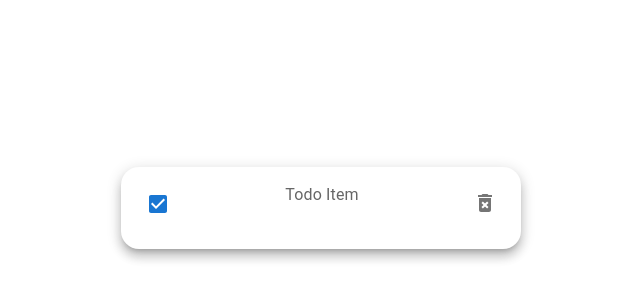
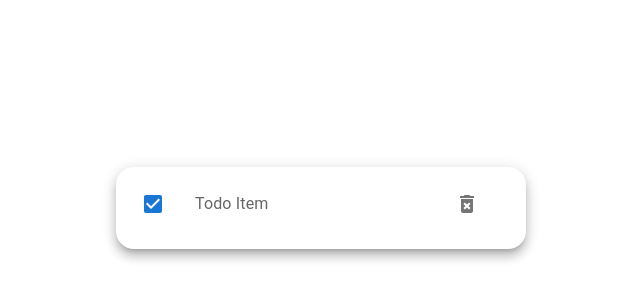
Before and after one commit to IreneS1/todo-next-app, a Next.js app: page / in a window 1280 px wide. Shown: the part 192-492 px from the top of the page, without its empty margins (319-959 px from the left). Built offline with nearby package versions, Linux system fonts and the light colour scheme.

Commit message:
todo list item

```diff
--- a/components/item.js
+++ b/components/item.js
@@ -17,23 +17,25 @@ export default function item() {
     };
 
     return (
-        <Card elevation={8} sx={{ minWidth: 400, borderRadius: "18px" }}>
+        <Card elevation={8} sx={{ minWidth: 410, borderRadius: "18px" }}>
             <CardContent>
-                <Grid container direction="row" justifyContent="space-between">
-                    <Grid item>
+                <Grid container alignItems="center">
+                    <Grid item xs >
                         <Checkbox
                             checked={checked}
                             onChange={handleChange}
                             inputProps={{ 'aria-label': 'controlled' }}
                         />
                     </Grid>
-                    <Grid item>
+                    <Grid item xs={8}>
                         <Typography color="text.secondary" >
                             Todo Item
                         </Typography>
                     </Grid>
-                    <Grid item>
-                        <IconButton><DeleteForeverIcon /></IconButton>
+                    <Grid item xs>
+                        <IconButton edge="end" aria-label="delete">
+                            <DeleteForeverIcon />
+                        </IconButton>
                     </Grid>
                 </Grid>
             </CardContent>
--- a/models/model.item.js
+++ b/models/model.item.js
@@ -1,12 +1,18 @@
-import { Schema, model, models } from 'mongoose';
-import List from '../models/model.list'
-
-const ObjectID = require('mongodb').ObjectId;
+import { Schema, model, models, Types } from 'mongoose';
 
 const itemSchema = new Schema({
-    title: String,
-    status: Boolean,
-    list_id: String,
+    title: {
+        type: String,
+        required: true,
+        unique: true,
+    },
+    status: {
+        type: Boolean,
+        default: false,
+    },
+    list_id: {
+        type: String,
+    }
 });
 
 const Item = models.Item || model('Item', itemSchema);
--- a/models/model.list.js
+++ b/models/model.list.js
@@ -1,7 +1,11 @@
 import { Schema, model, models } from 'mongoose';
 
 const listSchema = new Schema({
-    title: String,
+    title: {
+        type: String,
+        required: true,
+        unique: true,
+    },
 });
 
 const List = models.List || model('List', listSchema);
```
Also changed, not shown: pages/api/test/addItem.js (+1 -2 lines), pages/api/test/addList.js (renamed from pages/api/test/add.js).
